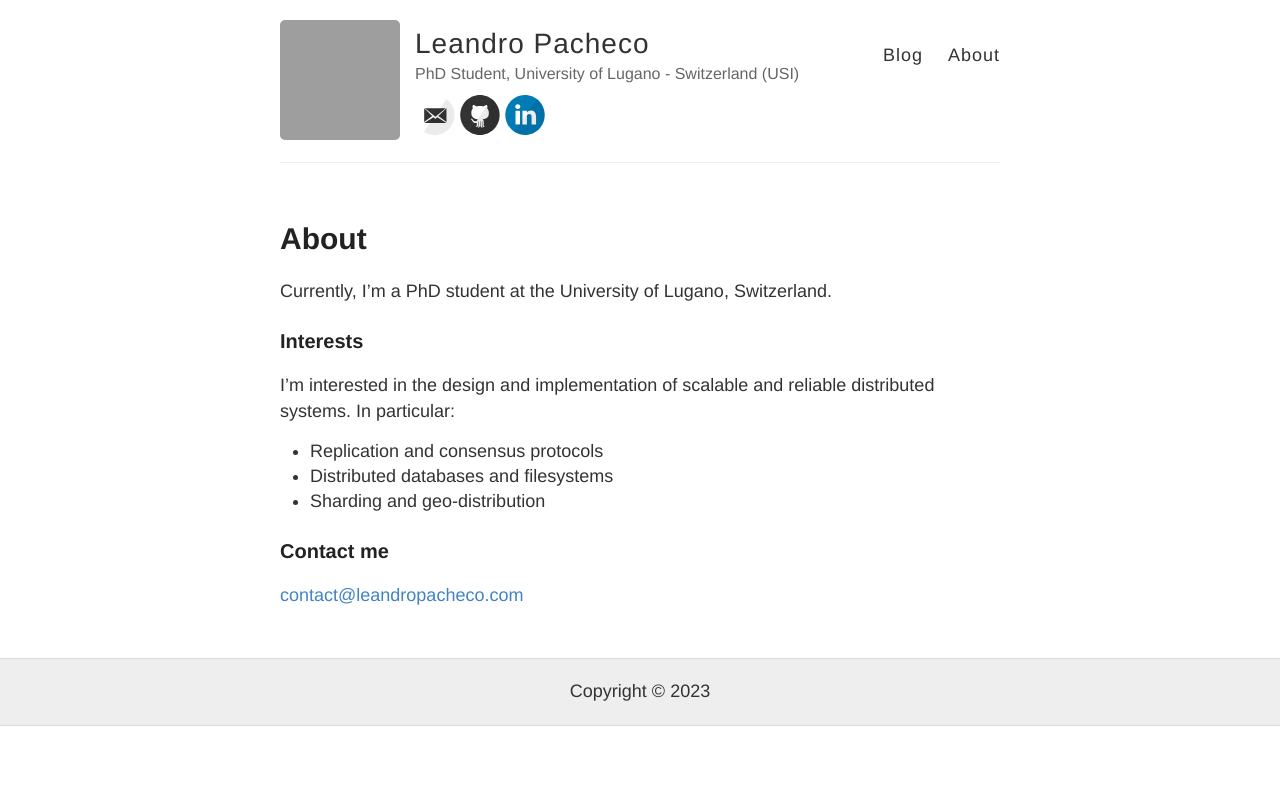
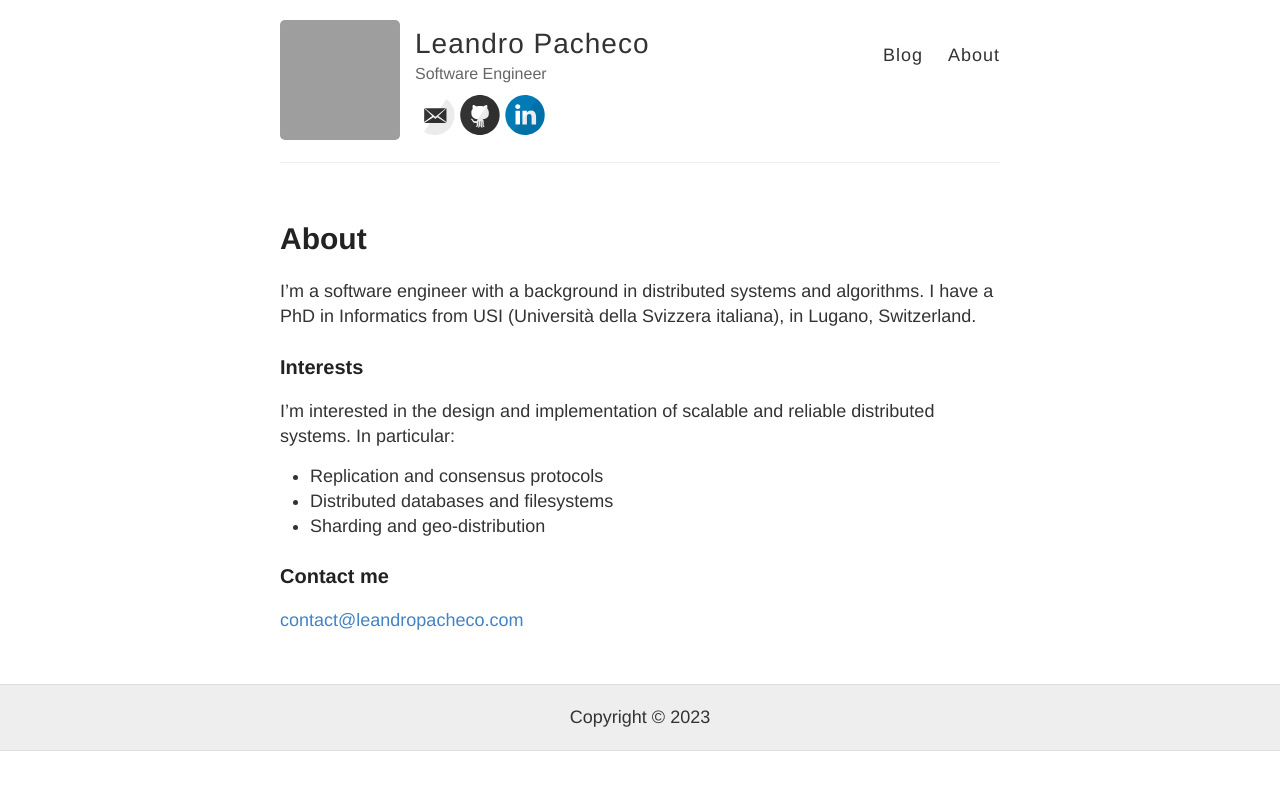
Before and after one commit to pacheco/pacheco.github.io, a Jekyll site: the page built from about.md, in a window 1280 px wide. Shown: the top 790 px of the page. Built offline with Jekyll 4.4.1, drawn with Linux system fonts in a browser that asks for light colours; grey boxes are pictures that could not be loaded.

Commit message:
update status

```diff
--- a/_config.yml
+++ b/_config.yml
@@ -7,7 +7,7 @@ name: Leandro Pacheco
 email: contact@leandropacheco.com
 
 # Short bio or description (displayed in the header)
-description: PhD Student, University of Lugano - Switzerland (USI)
+description: Software Engineer
 
 # URL of your avatar or profile pic (you could use your GitHub profile pic)
 avatar: https://github.com/pacheco.png
--- a/about.md
+++ b/about.md
@@ -4,7 +4,8 @@ title: About
 permalink: /about/
 ---
 
-Currently, I'm a PhD student at the University of Lugano, Switzerland.
+I'm a software engineer with a background in distributed systems and algorithms.
+I have a PhD in Informatics from USI (Università della Svizzera italiana), in Lugano, Switzerland.
 
 ### Interests
 
```
Also changed, not shown: _posts/2017-09-12-Hello.md (+0 -2 lines).
